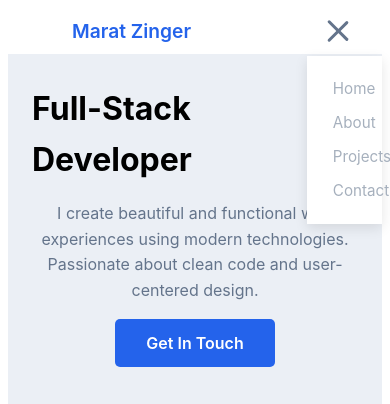
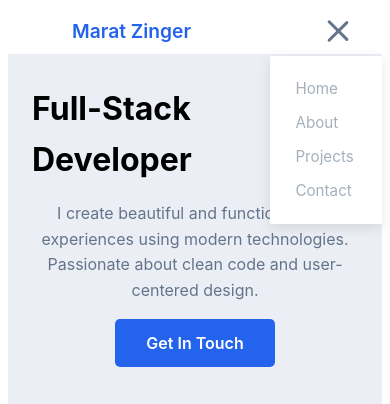
Before and after one commit to ZingerMarat/tech-troop, a plain HTML site: page week_1/Personal Portfolio Project/index.html in a window 390 px wide. Both pictures are taken after a click on the button "Toggle menu". Shown: the top 404 px of the page. Drawn offline with Linux system fonts and the light colour scheme; grey boxes are pictures that could not be loaded.

Commit message:
Personal Portfolio Project (final)

```diff
--- a/week_1/Personal Portfolio Project/style.css
+++ b/week_1/Personal Portfolio Project/style.css
@@ -105,7 +105,7 @@ nav > ul > li > a:hover {
     top: 2rem;
     right: 0;
     background-color: white;
-    width: 20%;
+    width: 30%;
     padding: 1rem 1rem;
     box-shadow: 0 4px 12px rgba(0, 0, 0, 0.1);
   }
```
